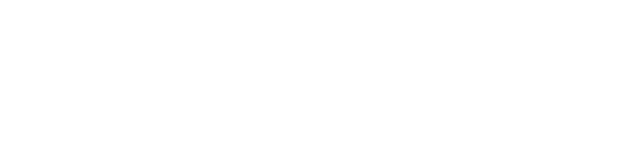
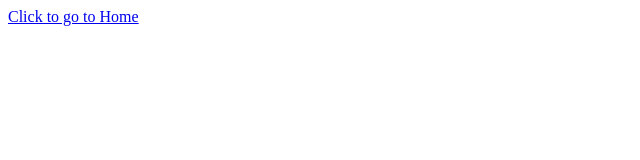
Before and after one commit to luqmanziyard/CB010426-WDOS01, a plain HTML site: page index.html in a window 1280 px wide. Shown: the whole page, without its empty margins (0-640 px from the left). Drawn offline with Linux system fonts and the light colour scheme.

Commit message:
Update index.html

```diff
--- a/index.html
+++ b/index.html
@@ -6,5 +6,10 @@
     <meta name="viewport" content="width=device-width, initial-scale=1.0" />
     <title>Index File</title>
   </head>
-  <body></body>
+  <body>
+   <a href="https://github.com/luqmanziyard/CB010426-WDOS01/home.html"
+      >Click to go to Home</a
+    >
+
+  </body>
 </html>
```
